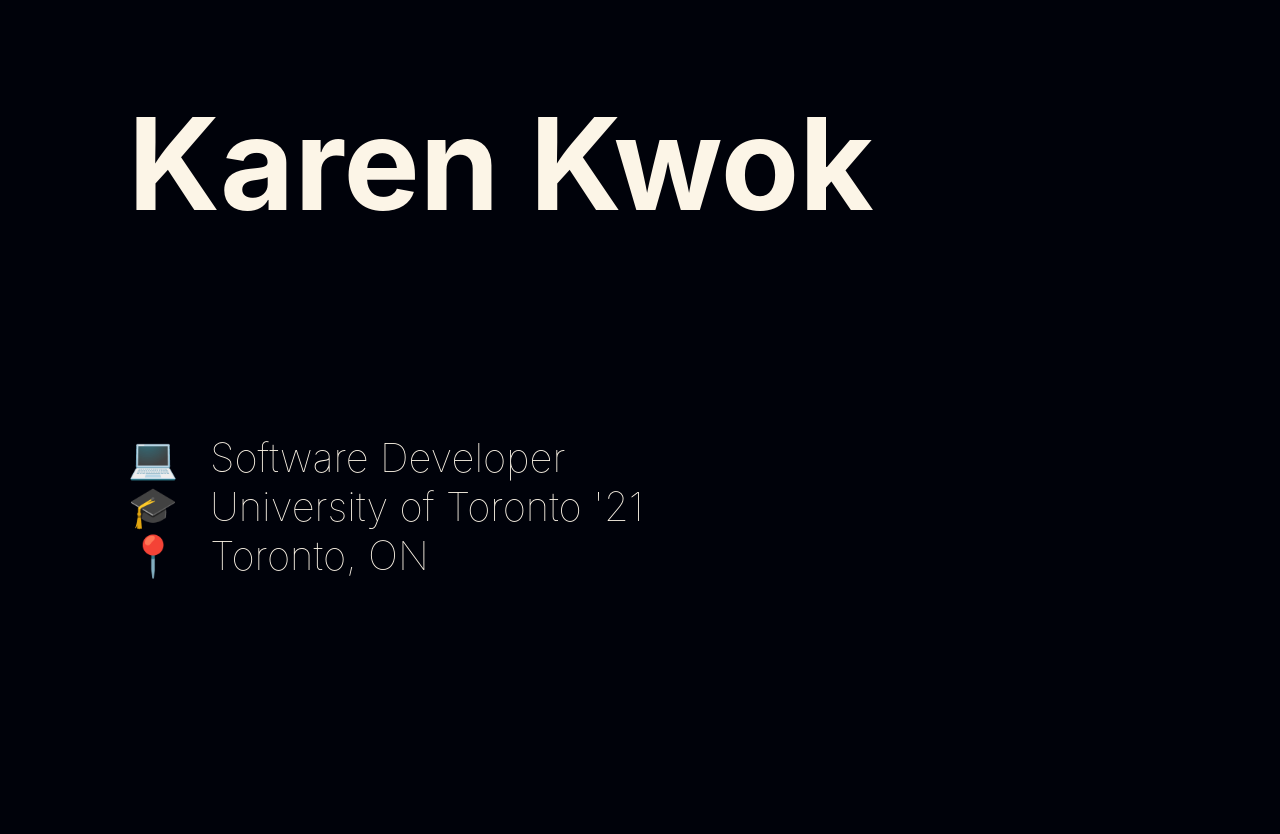
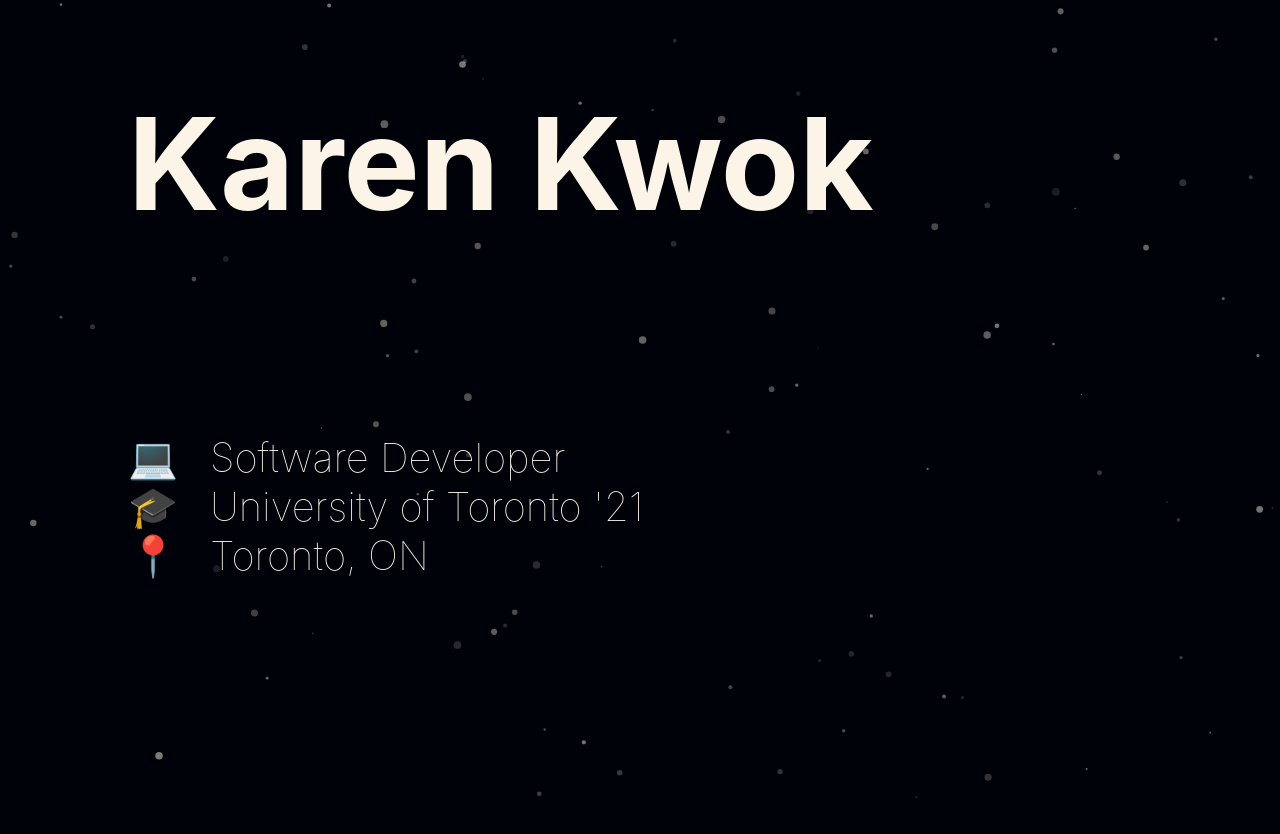
Before and after one commit to karenkwok/karenkwok.github.io, a React (Create React App) app: page / in a window 1280 px wide. Shown: the top 834 px of the page. Built offline with nearby package versions, Linux system fonts and the light colour scheme.

Commit message:
added particles

```diff
--- a/src/App.js
+++ b/src/App.js
@@ -1,12 +1,99 @@
-import React from 'react';
+import React, { useCallback } from 'react';
+import Particles from 'react-particles';
+import { loadFull } from 'tsparticles';
 
 import Title from './components/Title';
 import './App.scss';
 
 const App = () => {
+  const particlesInit = useCallback(async (engine) => {
+    console.log(engine);
+    // you can initiate the tsParticles instance (engine) here, adding custom shapes or presets
+    // this loads the tsparticles package bundle, it's the easiest method for getting everything ready
+    // starting from v2 you can add only the features you need reducing the bundle size
+    await loadFull(engine);
+  }, []);
+
+  const particlesLoaded = useCallback(async (container) => {
+    await console.log(container);
+  }, []);
+
   return (
     <div id='App'>
-      <Title />
+      <Particles
+        id='tsparticles'
+        init={particlesInit}
+        loaded={particlesLoaded}
+        options={{
+          background: {
+            color: {
+              value: '#00020a',
+            },
+          },
+          fpsLimit: 120,
+          interactivity: {
+            events: {
+              onClick: {
+                enable: true,
+                mode: 'push',
+              },
+              onHover: {
+                enable: false,
+                mode: 'repulse',
+              },
+              resize: true,
+            },
+            modes: {
+              push: {
+                quantity: 10,
+              },
+              repulse: {
+                distance: 20,
+                duration: 0.4,
+              },
+            },
+          },
+          particles: {
+            color: {
+              value: '#fcf5e7',
+            },
+            collisions: {
+              enable: false,
+            },
+            move: {
+              directions: 'none',
+              enable: true,
+              outModes: {
+                default: 'bounce',
+              },
+              random: false,
+              speed: 0.2,
+              straight: false,
+            },
+            number: {
+              density: {
+                enable: true,
+                area: 800,
+              },
+              value: 80,
+            },
+            opacity: {
+              value: { min: 0.1, max: 0.5 },
+            },
+            shape: {
+              type: 'circle',
+            },
+            size: {
+              value: { min: 0.5, max: 4 },
+            },
+          },
+          detectRetina: true,
+        }}
+      />
+
+      <div style={{ zIndex: 999 }}>
+        <Title />
+      </div>
     </div>
   );
 };
```
